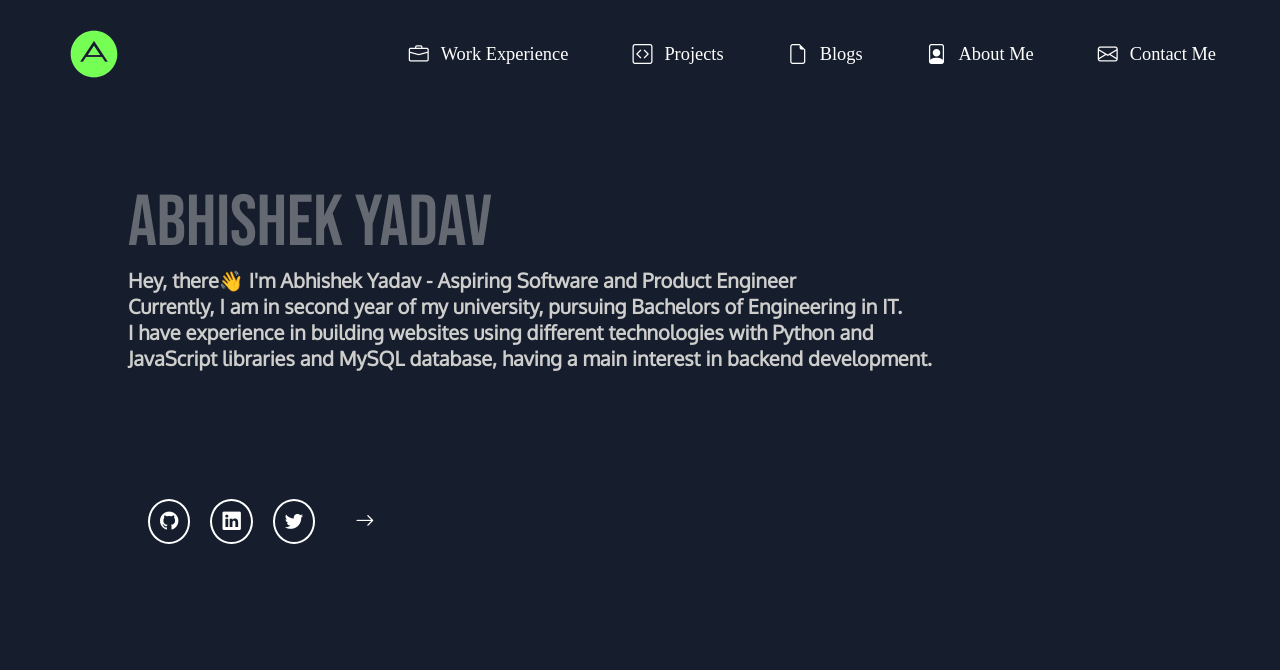
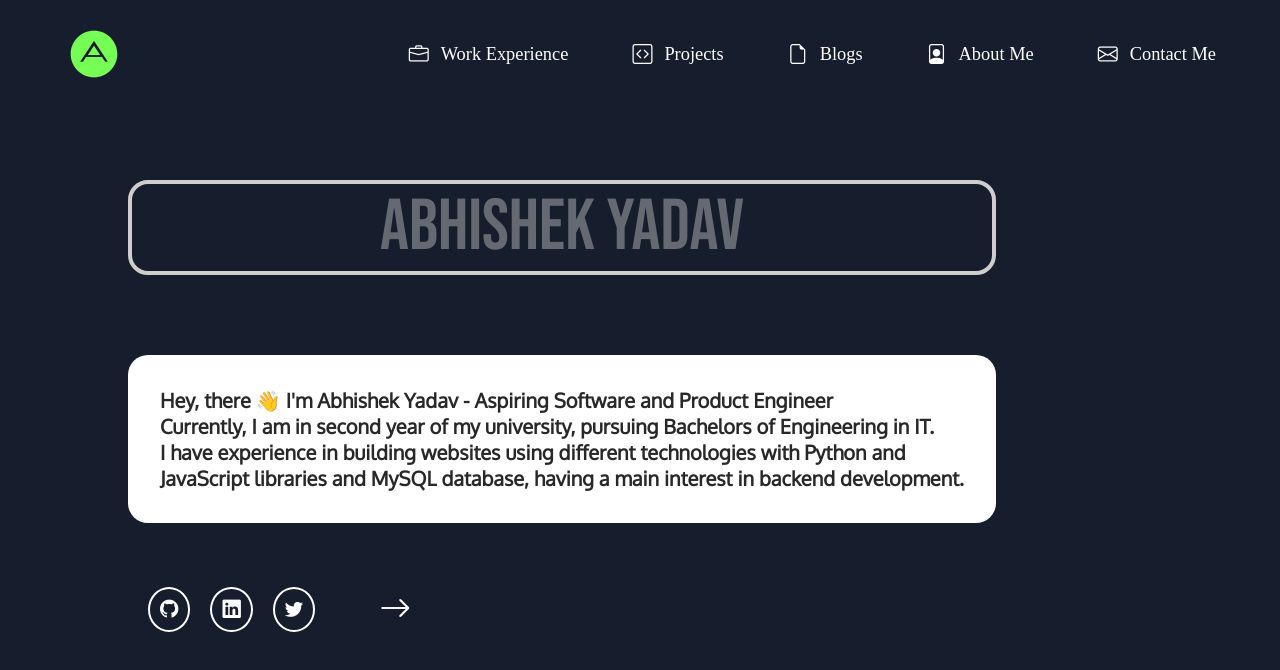
Before and after one commit to abhishekY2401/abhixyz, a React (Create React App) app: page / in a window 1280 px wide. Shown: the top 670 px of the page. Built offline with nearby package versions, Linux system fonts and the light colour scheme; a web font is replaced by a local one.

Commit message:
changed the bg for about me section

```diff
--- a/src/App.css
+++ b/src/App.css
@@ -20,58 +20,32 @@ h1 {
   font-family: 'Bebas Neue', cursive;
   font-size: 4.5rem;
   color: rgb(220, 220, 221, 0.4);
+  border: 0.3rem solid #cececc;
+  border-radius: 20px;
+  text-align: center;
 }
 
-.names > h4 {
+.names > p:hover {
+  box-shadow: 0px 2px 20px 5px #fff;
+}
+
+.about-me-card > h4 {
   font-size: 20px;
-  color: #cececc;
   font-family: 'Oxygen', sans-serif;
+  margin-top: 5rem;
+  background-color: #ffff;
+  color: #282828;
+  padding: 32px;
+  border-radius: 20px;
 }
 
 main {
   display: flex;
 }
 
-/* .circles {
-  display: none;
-  width: 500px;
-  height: 400px;
-  transform: translate(50%, 30%);
-  border: 5px dashed #fff;
-} */
-
-/* .circles-1 {
-  background-color: palegreen;
-}
-
-.circles-1:hover {
-  cursor: pointer;
-  box-shadow: 2px 2px 10px 10px palegreen;
-}
-
-.circles-2 {
-  transform: translate(30rem, 20vw);
-  background-color: #f65f;
-}
-
-.circles-2:hover {
-  cursor: pointer;
-  box-shadow: 2px 2px 10px 10px #f65f;
-}
-
-.circles-3 {
-  transform: translate(13rem, 5vw);
-  background-color: plum;
-}
-
-.circles-3:hover {
-  cursor: pointer;
-  box-shadow: 2px 2px 10px 10px plum;
-} */
-
 .social-links {
   width: 20%;
-  margin-top: 10vw;
+  margin-top: 5vw;
   margin-left: 8rem;
   display: flex;
   align-items: center;
@@ -93,7 +67,13 @@ main {
 
 .bi-arrow-right {
   color: #fff;
-  font-size: 1.2rem;
-  font-weight: 800;
-  padding: 40px;
+  font-size: 2rem;
+  font-weight: 1200;
+  margin-left: 4rem;
+  display: inline-block;
+  transition: all 0.4s ease;
 }
+
+.bi-arrow-right:hover {
+  transform: rotate(90deg);
+}
--- a/src/App.js
+++ b/src/App.js
@@ -8,17 +8,19 @@ function App() {
       <main>
         <div className="names">
           <p id="name">Abhishek Yadav</p>
+          <div className="about-me-card">
             <h4>
-            Hey, there👋 I'm Abhishek Yadav - Aspiring Software and Product
+              Hey, there 👋 I'm Abhishek Yadav - Aspiring Software and Product
               Engineer
               <br />
-            Currently, I am in second year of my university, pursuing Bachelors
-            of Engineering in IT.
+              Currently, I am in second year of my university, pursuing
+              Bachelors of Engineering in IT.
               <br />I have experience in building websites using different
               technologies with Python and <br />
               JavaScript libraries and MySQL database, having a main interest in
               backend development.
             </h4>
+          </div>
         </div>
       </main>
 
@@ -36,7 +38,7 @@ function App() {
           <a href="https://twitter.com/AbhiY2852" className="twitter">
             <i class="bi bi-twitter"></i>
           </a>
-          <a href="/">
+          <a href="/" className="arrow">
             <i class="bi bi-arrow-right"></i>
           </a>
         </div>
```
Lines whose indentation alone changed are shown as unchanged.
